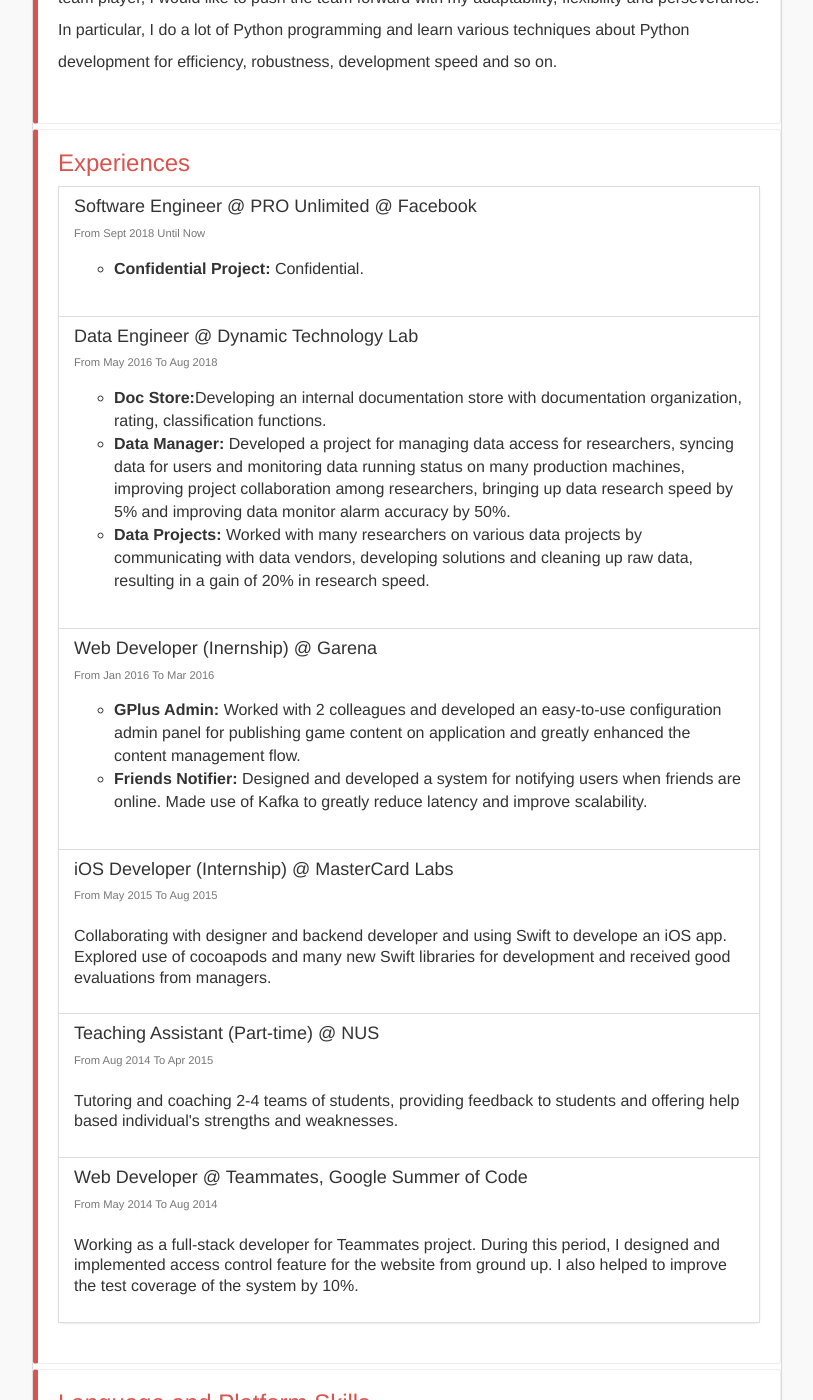
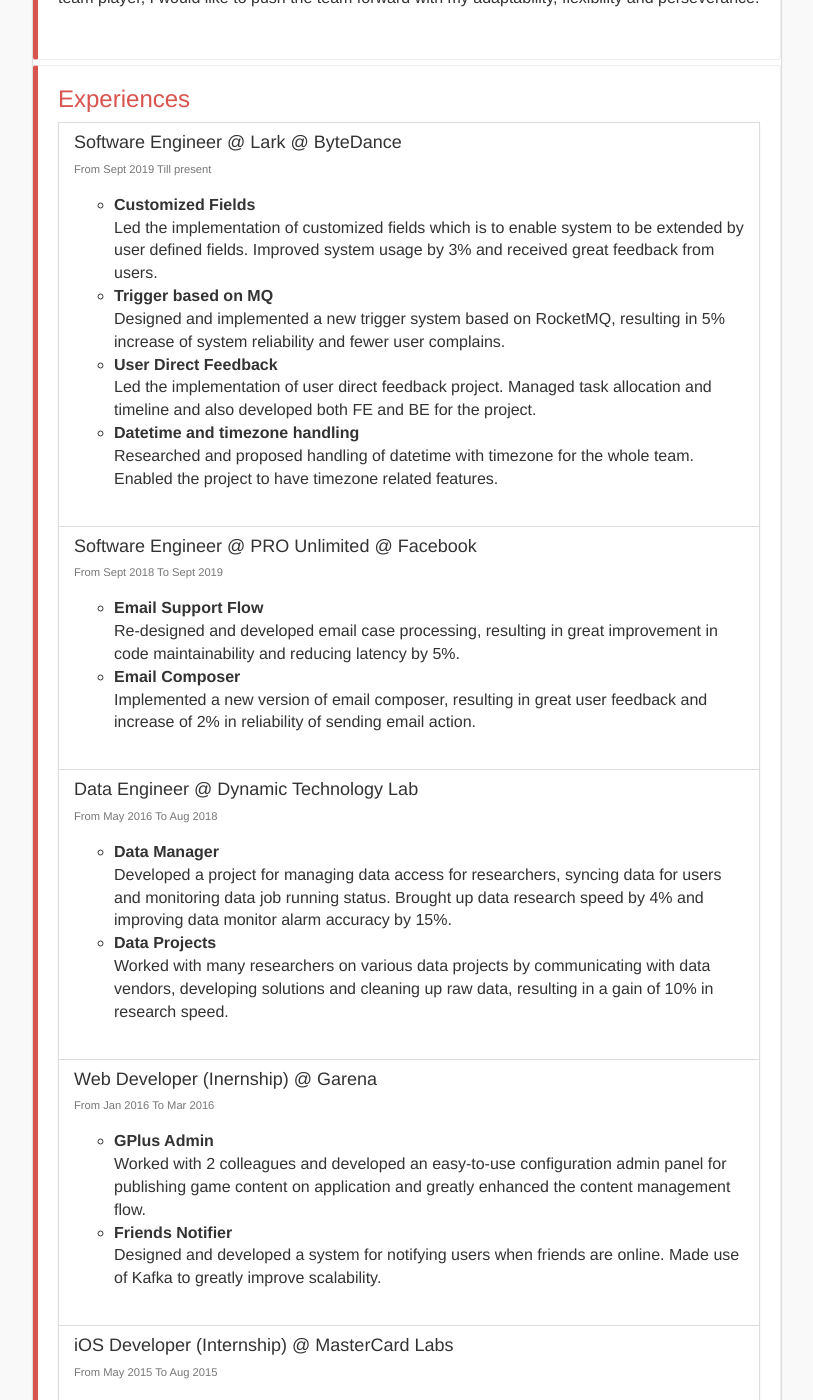
Before and after one commit to franklingu/franklingu.github.io, a Jekyll site: the page built from resume/index.html, in a window 1280 px wide and 1400 px high, scrolled down 623 px. Shown: the whole window, without its empty margins (233-1046 px from the left). Built offline with Jekyll 4.4.1, drawn with Linux system fonts in a browser that asks for light colours; nearby versions of some CDN libraries; some of the changed text lies outside the part shown.

Commit message:
feat: update resume
Change-Id: I0794907e6f932abaf60d88a1c390817b05693f4a

```diff
--- a/index.html
+++ b/index.html
@@ -44,8 +44,8 @@
               <div class="col-xs-12 col-sm-8">
                 <ul class="list-group">
                   <li class="list-group-item">Junchao Gu (franklingu)</li>
-                  <li class="list-group-item">Software Developer</li>
-                  <li class="list-group-item">PRO Unlimited @ Facebook</li>
+                  <li class="list-group-item">Software Engineer</li>
+                  <li class="list-group-item">Lark @ ByteDance</li>
                   <li class="list-group-item"><a href="mailto:franklingujunchao@gmail.com"><i class="fa fa-envelope"></i> franklingujunchao@gmail.com</a></li>
                 </ul>
               </div>
--- a/presentations/index.html
+++ b/presentations/index.html
@@ -29,7 +29,7 @@
           <li>
             Tech Sharing
             <ul>
-              <li><a href="techsharing/news/">About News</a></li>
+              <li><a href="techsharing/news/">About Crawling News</a></li>
             </ul>
           </li>
           <li>
--- a/resume/index.html
+++ b/resume/index.html
@@ -7,7 +7,7 @@
   <div class="resume">
     <header class="page-header">
       <h1 class="page-title">Resume of Gu Junchao</h1>
-      <small> <i class="fa fa-clock-o"></i> Last Updated on: <time>Thursday, Sept 20, 2018</time>. PDF version can be downloaded <a href="https://github.com/franklingu/franklingu_resume/raw/master/Junchao_Gu.pdf">here</a></small>
+      <small> <i class="fa fa-clock-o"></i> Last Updated on: <time>Sunday, Sept 27, 2020</time>. PDF version can be downloaded <a href="https://github.com/franklingu/franklingu_resume/raw/master/Junchao_Gu.pdf">here</a></small>
     </header>
     <div class="row">
       <div class="col-xs-12 col-sm-12 col-md-offset-1 col-md-10 col-lg-offset-2 col-lg-8">
@@ -41,8 +41,8 @@
                 <div class="col-xs-12 col-sm-8">
                   <ul class="list-group">
                     <li class="list-group-item">Junchao Gu (franklingu)</li>
-                    <li class="list-group-item">Software Developer</li>
-                    <li class="list-group-item">PRO Unlimited @ Facebook</li>
+                    <li class="list-group-item">Software Engineer</li>
+                    <li class="list-group-item">Lark @ ByteDance</li>
                     <li class="list-group-item"><a href="mailto:franklingujunchao@gmail.com"><i class="fa fa-envelope"></i> franklingujunchao@gmail.com</a></li>
                   </ul>
                 </div>
@@ -53,8 +53,6 @@
             <h3>Summary</h3>
             <p>
              Passionate about programming and driven by the love for new, cool technologies, I like learning new stuff and enjoy the process of applying what I have learn to solve real-life problems. Being a team player, I would like to push the team forward with my adaptability, flexibility and perseverance.
-             <br>
-             In particular, I do a lot of Python programming and learn various techniques about Python development for efficiency, robustness, development speed and so on.
             </p>
           </div>
 
@@ -62,12 +60,41 @@
             <h3>Experiences</h3>
             <ul class="list-group">
               <li class="list-group-item inactive-link" href="#">
+                <h4 class="list-group-item-heading">Software Engineer @ Lark @ ByteDance</h4>
+                <p class="list-group-item-text">
+                  <span class="text-muted small">From Sept 2019 Till present</span>
+                  <ul>
+                    <li>
+                      <b>Customized Fields</b><br />
+                      Led the implementation of customized fields which is to enable system to be extended by user defined fields. Improved system usage by 3% and received great feedback from users.
+                    </li>
+                    <li>
+                      <b>Trigger based on MQ</b><br />
+                      Designed and implemented a new trigger system based on RocketMQ, resulting in 5% increase of system reliability and fewer user complains.
+                    </li>
+                    <li>
+                      <b>User Direct Feedback</b><br />
+                      Led the implementation of user direct feedback project. Managed task allocation and timeline and also developed both FE and BE for the project.
+                    </li>
+                    <li>
+                      <b>Datetime and timezone handling</b><br />
+                      Researched and proposed handling of datetime with timezone for the whole team. Enabled the project to have timezone related features.
+                    </li>
+                  </ul>
+                </p>
+              </li>
+              <li class="list-group-item inactive-link" href="#">
                 <h4 class="list-group-item-heading">Software Engineer @ PRO Unlimited @ Facebook</h4>
                 <p class="list-group-item-text">
-                  <span class="text-muted small">From Sept 2018 Until Now</span>
+                  <span class="text-muted small">From Sept 2018 To Sept 2019</span>
                   <ul>
                     <li>
-                      <b>Confidential Project: </b> Confidential.
+                      <b>Email Support Flow</b><br />
+                      Re-designed and developed email case processing, resulting in great improvement in code maintainability and reducing latency by 5%.
+                    </li>
+                    <li>
+                      <b>Email Composer</b><br />
+                      Implemented a new version of email composer, resulting in great user feedback and increase of 2% in reliability of sending email action.
                     </li>
                   </ul>
                 </p>
@@ -78,13 +105,12 @@
                   <span class="text-muted small">From May 2016 To Aug 2018</span>
                   <ul>
                     <li>
-                      <b>Doc Store:</b>Developing an internal documentation store with documentation organization, rating, classification functions.
+                      <b>Data Manager</b><br />
+                      Developed a project for managing data access for researchers, syncing data for users and monitoring data job running status. Brought up data research speed by 4% and improving data monitor alarm accuracy by 15%.
                     </li>
                     <li>
-                      <b>Data Manager:</b> Developed a project for managing data access for researchers, syncing data for users and monitoring data running status on many production machines, improving project collaboration among researchers, bringing up data research speed by 5% and improving data monitor alarm accuracy by 50%.
-                    </li>
-                    <li>
-                      <b>Data Projects:</b> Worked with many researchers on various data projects by communicating with data vendors, developing solutions and cleaning up raw data, resulting in a gain of 20% in research speed.
+                      <b>Data Projects</b><br />
+                      Worked with many researchers on various data projects by communicating with data vendors, developing solutions and cleaning up raw data, resulting in a gain of 10% in research speed.
                     </li>
                   </ul>
                 </p>
@@ -95,10 +121,12 @@
                   <span class="text-muted small">From Jan 2016 To Mar 2016</span>
                   <ul>
                     <li>
-                      <b>GPlus Admin: </b> Worked with 2 colleagues and developed an easy-to-use configuration admin panel for publishing game content on application and greatly enhanced the content management flow.
+                      <b>GPlus Admin</b><br />
+                      Worked with 2 colleagues and developed an easy-to-use configuration admin panel for publishing game content on application and greatly enhanced the content management flow.
                     </li>
                     <li>
-                      <b>Friends Notifier: </b> Designed and developed a system for notifying users when friends are online. Made use of Kafka to greatly reduce latency and improve scalability.
+                      <b>Friends Notifier</b><br />
+                      Designed and developed a system for notifying users when friends are online. Made use of Kafka to greatly improve scalability.
                     </li>
                   </ul>
                 </p>
@@ -107,14 +135,14 @@
                 <h4 class="list-group-item-heading">iOS Developer (Internship) @ MasterCard Labs</h4>
                 <p class="list-group-item-text">
                   <span class="text-muted small">From May 2015 To Aug 2015</span><br><br>
-                  Collaborating with designer and backend developer and using Swift to develope an iOS app. Explored use of cocoapods and many new Swift libraries for development and received good evaluations from managers.
+                  Collaborated with designer and backend developer and using Swift to develope an iOS app. Explored use of cocoapods and many new Swift libraries for development and received good evaluations from managers.
                 </p>
               </li>
               <li class="list-group-item inactive-link" href="#">
                 <h4 class="list-group-item-heading">Teaching Assistant (Part-time) @ NUS</h4>
                 <p class="list-group-item-text">
                   <span class="text-muted small">From Aug 2014 To Apr 2015</span><br><br>
-                  Tutoring and coaching 2-4 teams of students, providing feedback to students and offering help based individual's strengths and weaknesses.
+                  Tutored and coached 2-4 teams of students, providing feedback to students and offering help based individual's strengths and weaknesses.
                 </p>
               </li>
               <li class="list-group-item inactive-link" href="#">
@@ -123,7 +151,7 @@
                 </h4>
                 <p class="list-group-item-text">
                   <span class="text-muted small">From May 2014 To Aug 2014</span><br><br>
-                  Working as a full-stack developer for Teammates project. During this period, I designed and implemented access control feature for the website from ground up. I also helped to improve the test coverage of the system by 10%.
+                  Worked as a full-stack developer for Teammates project. During this period, I designed and implemented access control feature for the website from ground up. I also helped to improve the test coverage of the system by 10%.
                 </p>
               </li>
             </ul>
@@ -140,9 +168,9 @@
                   </div>
                 </div>
                 <div class="progress">
-                  <div data-placement="top" style="width: 40%;" aria-valuemax="100" aria-valuemin="0" aria-valuenow="1" role="progressbar" class="progress-bar progress-bar-warning">
-                    <span class="sr-only">40%</span>
-                    <span class="progress-type">Hack</span>
+                  <div data-placement="top" style="width: 45%;" aria-valuemax="100" aria-valuemin="0" aria-valuenow="1" role="progressbar" class="progress-bar progress-bar-warning">
+                    <span class="sr-only">45%</span>
+                    <span class="progress-type">Golang</span>
                   </div>
                 </div>
                 <div class="progress">
@@ -157,13 +185,6 @@
                   aria-valuemax="100" aria-valuemin="0" aria-valuenow="80" role="progressbar" class="progress-bar progress-bar-warning">
                     <span class="sr-only">30%</span>
                     <span class="progress-type">Java</span>
-                  </div>
-                </div>
-                <div class="progress">
-                  <div data-placement="top" style="width: 20%;"
-                  aria-valuemax="100" aria-valuemin="0" aria-valuenow="80" role="progressbar" class="progress-bar progress-bar-warning">
-                    <span class="sr-only">20%</span>
-                    <span class="progress-type">Ruby on Rails </span>
                   </div>
                 </div>
                 <div class="progress-meter">
```
Also changed, not shown: other parts of index.html (+1 -1 lines).
